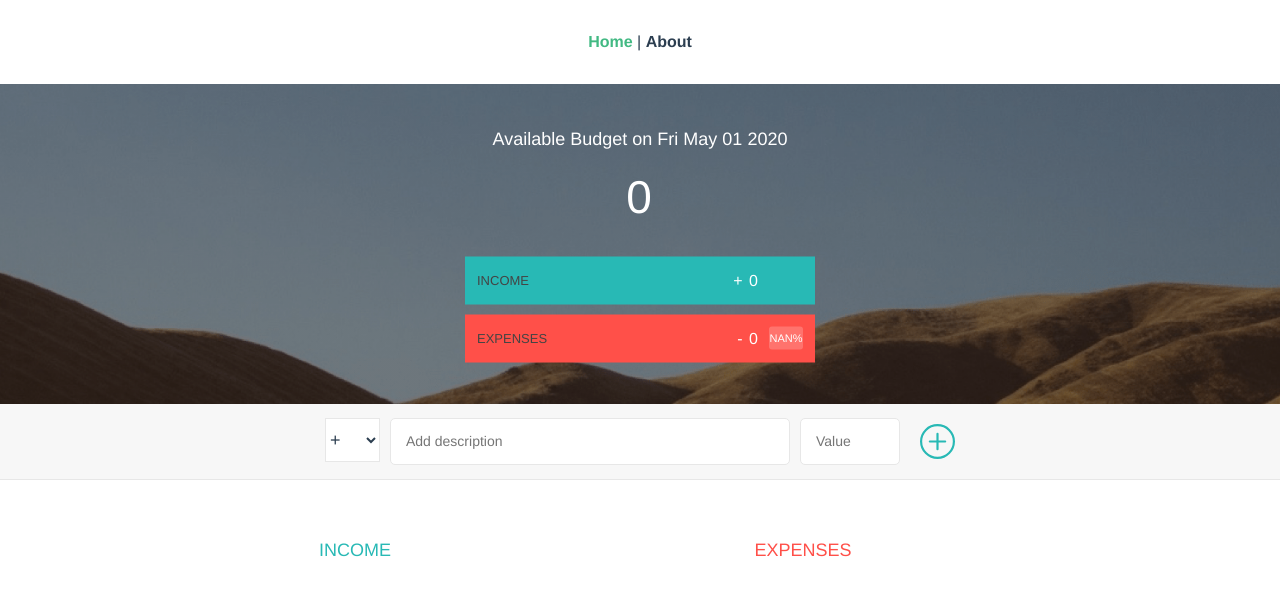
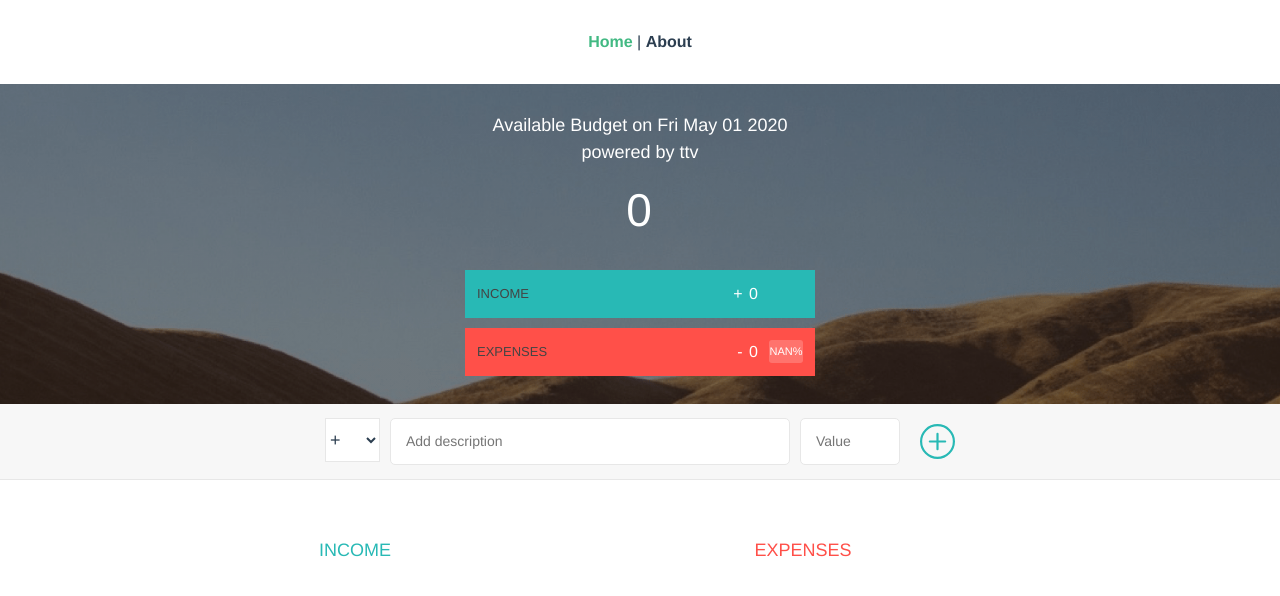
Before and after one commit to boomerango/vue_budget_app, a Vue app: page / in a window 1280 px wide. Shown: the top 596 px of the page. Built offline with nearby package versions, Linux system fonts and the light colour scheme.

Commit message:
Update TopBarRes.vue

```diff
--- a/src/components/TopBarRes.vue
+++ b/src/components/TopBarRes.vue
@@ -3,6 +3,7 @@
         <div class="budget">
             <div class="budget__title">
                 Available Budget on <span class="budget__title--month">{{getMonth()}}</span>
+                <span> powered by ttv </span>
             </div>
 
             <div class="budget__value"> {{balance}}</div>
```
